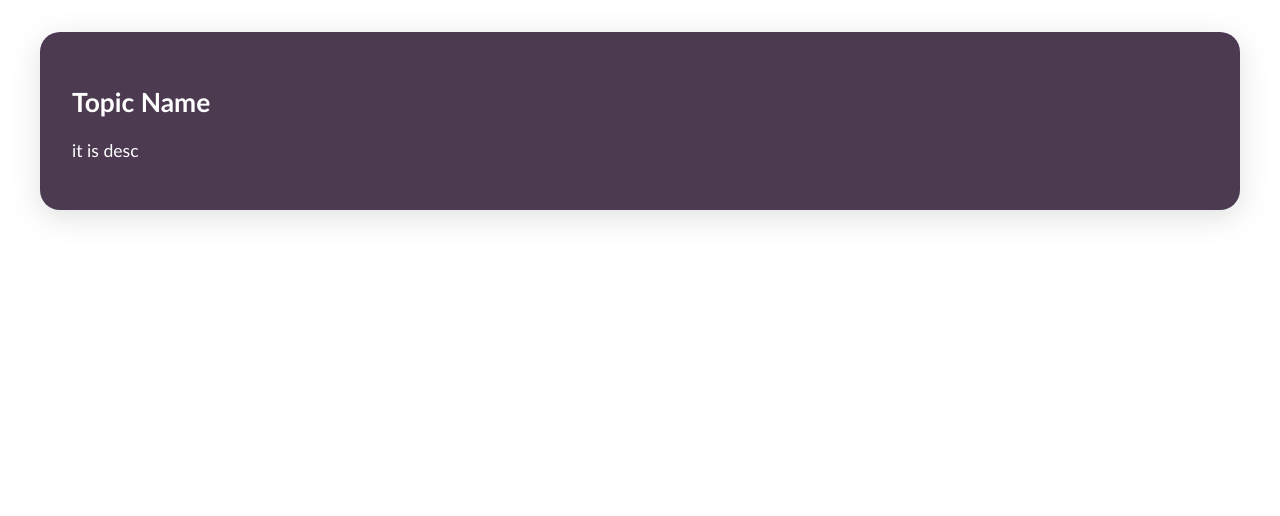
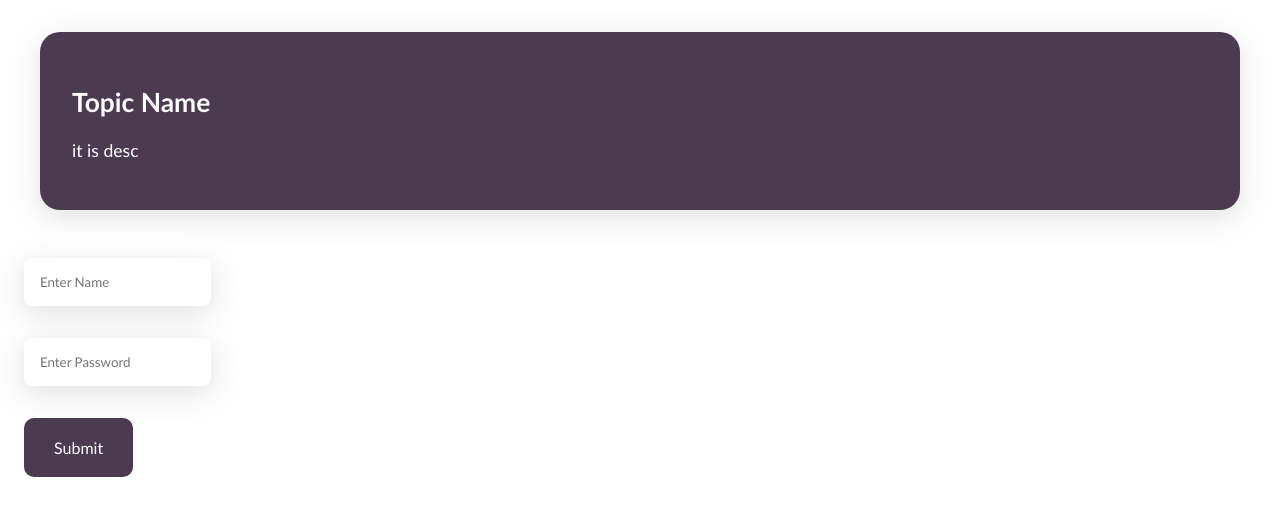
Before and after one commit to Kushal-Kanungo/angular-ygnske, an Angular app: page / in a window 1280 px wide. Shown: the top 516 px of the page. Built offline with nearby package versions, Linux system fonts and the light colour scheme.

Commit message:
Reactive Form With Validations Done

```diff
--- a/src/app/app.component.html
+++ b/src/app/app.component.html
@@ -2,3 +2,19 @@
   <h1>{{ topicName }}</h1>
   <p>{{ desc }}</p>
 </section>
+
+<form [formGroup]="loginForm" (ngSubmit)="loginUser()">
+  <input type="text" placeholder="Enter Name" formControlName="user" />
+  <span *ngIf="user && user.invalid && user.touched">Invalid min 5 chars</span>
+  <br />
+  <input
+    type="password"
+    placeholder="Enter Password"
+    formControlName="password"
+  />
+  <span *ngIf="password && password.invalid && password.touched"
+    >Min Length 8 Chars</span
+  >
+  <br />
+  <button class="btn">Submit</button>
+</form>
--- a/src/app/app.component.ts
+++ b/src/app/app.component.ts
@@ -1,4 +1,5 @@
 import { Component } from '@angular/core';
+import { FormGroup, FormControl, Validator, Validators } from '@angular/forms';
 
 @Component({
   selector: 'my-app',
@@ -8,4 +9,24 @@ import { Component } from '@angular/core';
 export class AppComponent {
   topicName = 'Topic Name';
   desc = 'it is desc';
+
+  loginForm = new FormGroup({
+    user: new FormControl('', [Validators.required, Validators.minLength(5)]),
+    password: new FormControl('', [
+      Validators.required,
+      Validators.minLength(8),
+    ]),
+  });
+
+  loginUser() {
+    console.log(this.loginForm.value);
+  }
+
+  get user() {
+    return this.loginForm.get('user');
+  }
+
+  get password() {
+    return this.loginForm.get('password');
+  }
 }
--- a/src/styles.css
+++ b/src/styles.css
@@ -43,6 +43,10 @@ li {
   background-color: #604866;
 }
 
+.btn:disabled {
+  background-color: #635d64;
+}
+
 .text {
   height: 1rem;
   text-align: center;
```
Also changed, not shown: src/app/app.module.ts (+5 -5 lines).
